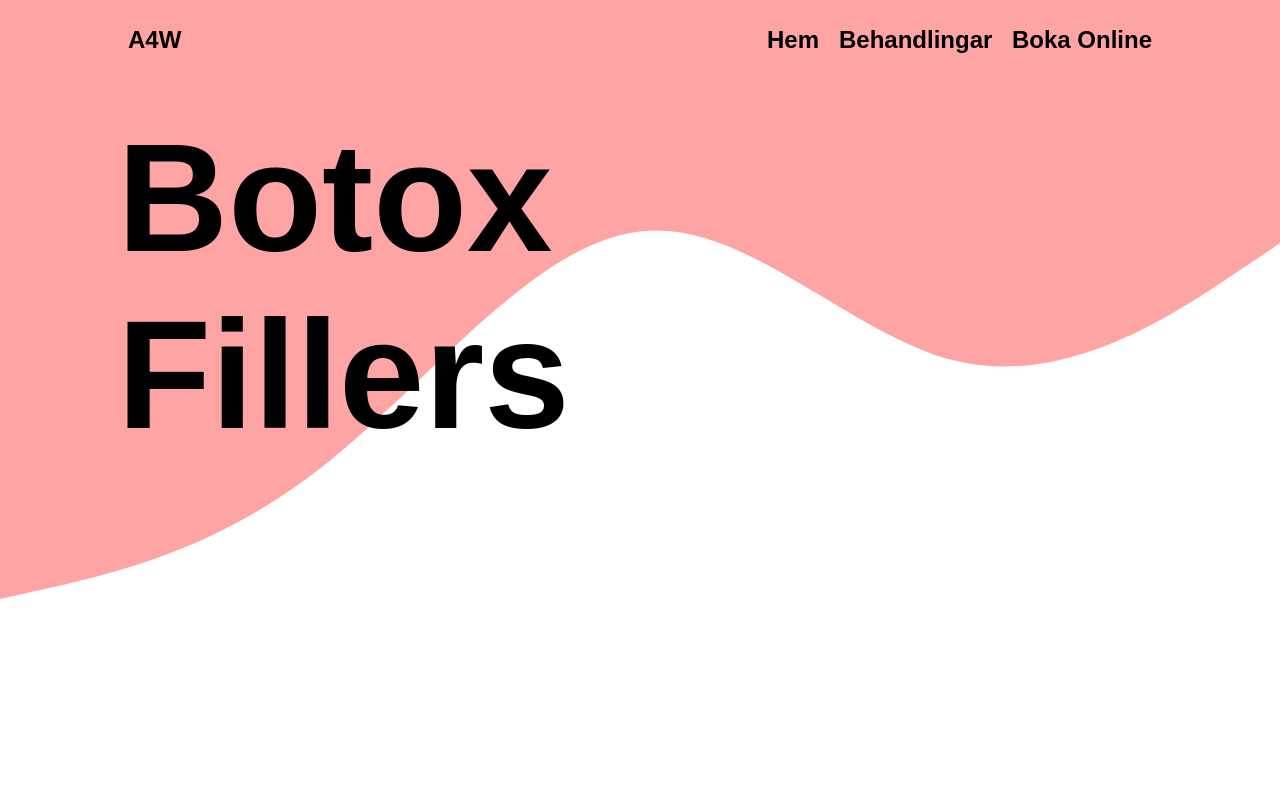
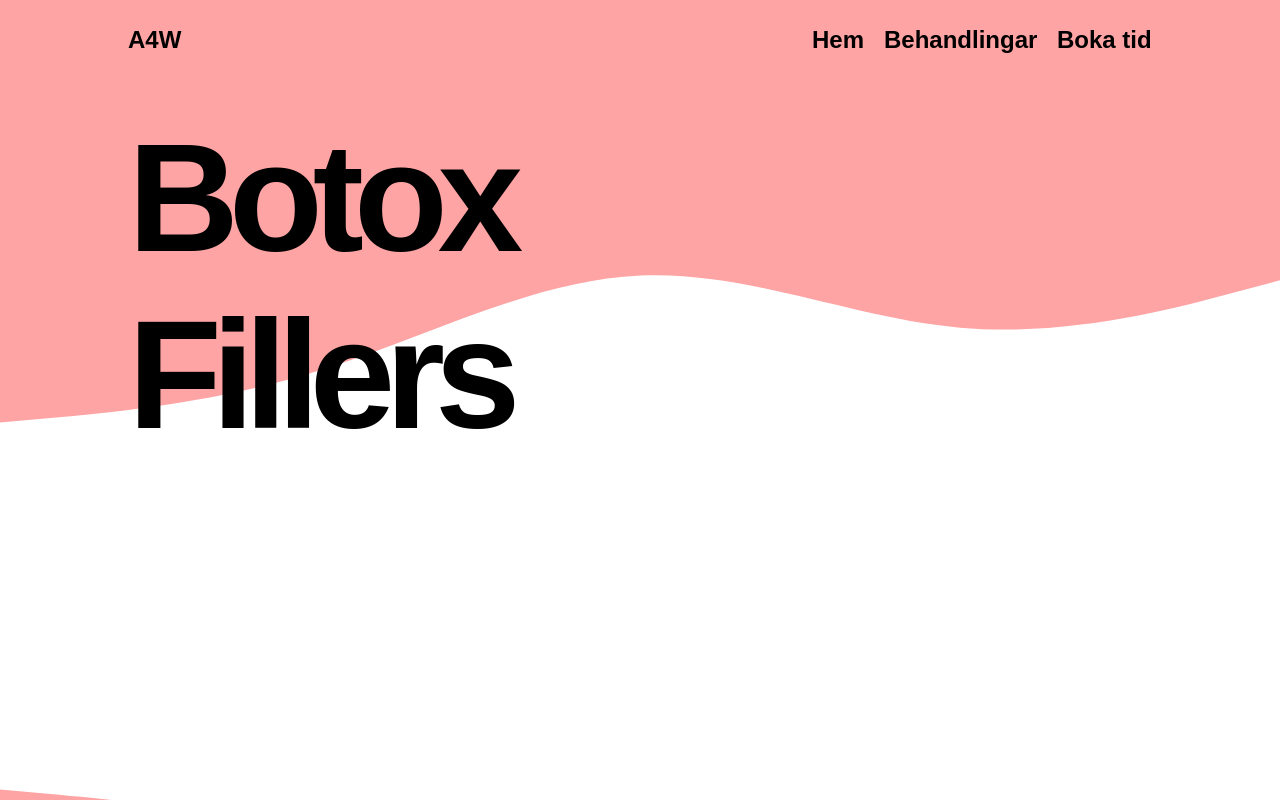
Before and after one commit to yamsboi/a4w, a React (Create React App) app: page /behandlingar in a window 1280 px wide. Shown: the top 800 px of the page. Built offline with nearby package versions, Linux system fonts and the light colour scheme; a web font is replaced by a local one.

Commit message:
Accordion update: Only one accordion can be toggled at a time.

```diff
--- a/src/Components/App.js
+++ b/src/Components/App.js
@@ -4,25 +4,28 @@ import "./style/App.scss";
 import Index from "./Routes/Index";
 import Treatments from "./Routes/Treatments";
 import ScrollToTop from "./Routes/ScrollToTop";
+import { useSpring, animated } from "react-spring";
 
 import HTTP404 from "./Routes/404";
 import Nav from "./Nav/Nav";
 import Footer from "./Footer/Footer.jsx";
 
 function App() {
+  const props = useSpring({ opacity: 1, from: { opacity: 0 } });
+
   return (
     <div className="App">
       <Router>
         <ScrollToTop>
           <Nav />
           <main>
-            <section className="content">
+            <animated.section style={{ props }} className="content">
               <Switch>
                 <Route path="/" exact component={Index} title="Home" />
                 <Route path="/behandlingar" component={Treatments} />
                 <Route component={HTTP404} />
               </Switch>
-            </section>
+            </animated.section>
           </main>
           <Footer />
         </ScrollToTop>
--- a/src/Components/Footer/Footer.jsx
+++ b/src/Components/Footer/Footer.jsx
@@ -49,12 +49,12 @@ const Footer = () => {
       <svg
         xmlns="http://www.w3.org/2000/svg"
         viewBox="0 0 1440 320"
-        preserveAspectRatio="none">
-        >
+        preserveAspectRatio="none"
+        style={{ transform: "translateY(1px)" }}>
         <path
           fill="#fea4a4"
           fillOpacity="1"
-          d="M0,256L60,250.7C120,245,240,235,360,197.3C480,160,600,96,720,90.7C840,85,960,139,1080,149.3C1200,160,1320,128,1380,112L1440,96L1440,320L1380,320C1320,320,1200,320,1080,320C960,320,840,320,720,320C600,320,480,320,360,320C240,320,120,320,60,320L0,320Z"
+          d="M0,32L60,37.3C120,43,240,53,360,85.3C480,117,600,171,720,197.3C840,224,960,224,1080,218.7C1200,213,1320,203,1380,197.3L1440,192L1440,320L1380,320C1320,320,1200,320,1080,320C960,320,840,320,720,320C600,320,480,320,360,320C240,320,120,320,60,320L0,320Z"
         />
       </svg>
       <footer>
--- a/src/Components/Nav/Nav.jsx
+++ b/src/Components/Nav/Nav.jsx
@@ -18,18 +18,18 @@ function Nav() {
   const links = [
     {
       to: "/",
-      title: "Hem",
+      label: "Hem",
       type: "NavLink",
       exact: true
     },
     {
       to: "/behandlingar/botox",
-      title: "Behandlingar",
+      label: "Behandlingar",
       type: "NavLink"
     },
     {
       to: "https://www.w3schools.com/tags/tag_i.asp",
-      title: "Boka Online",
+      label: "Boka tid",
       type: "a"
     }
   ];
@@ -50,12 +50,21 @@ function Nav() {
 
       <Hamburger state={state} toggle={toggle} />
 
-      <div className={"overlay " + (state ? "overlay-active" : "")} />
+      <div className={"overlay " + (state ? "overlay-active" : "")}>
+        <div className="wave__before" />
+        <svg xmlns="http://www.w3.org/2000/svg" viewBox="0 0 1440 320">
+          <path
+            fill="#fea4a4"
+            fillOpacity="1"
+            d="M0,256L60,250.7C120,245,240,235,360,197.3C480,160,600,96,720,90.7C840,85,960,139,1080,149.3C1200,160,1320,128,1380,112L1440,96L1440,0L1380,0C1320,0,1200,0,1080,0C960,0,840,0,720,0C600,0,480,0,360,0C240,0,120,0,60,0L0,0Z"
+          />
+        </svg>
+      </div>
 
       <ul className={state ? "" : "no-click"}>
         {trail.map(({ x, height, ...rest }, index) => (
           <animated.li
-            key={links[index].title}
+            key={links[index].label}
             className="trails-text"
             style={{
               ...rest,
@@ -68,25 +77,15 @@ function Nav() {
                   activeClassName="route-active"
                   onClick={closeMenu}
                   to={links[index].to}>
-                  {links[index].title}
+                  {links[index].label}
                 </NavLink>
               ) : (
-                <a href={links[index].to}>{links[index].title}</a>
+                <a href={links[index].to}>{links[index].label}</a>
               )}
             </animated.div>
           </animated.li>
         ))}
       </ul>
-      <div className="wave__1">
-        <div className="wave__before" />
-        <svg xmlns="http://www.w3.org/2000/svg" viewBox="0 0 1440 320">
-          <path
-            fill="#fea4a4"
-            fillOpacity="1"
-            d="M0,256L60,250.7C120,245,240,235,360,197.3C480,160,600,96,720,90.7C840,85,960,139,1080,149.3C1200,160,1320,128,1380,112L1440,96L1440,0L1380,0C1320,0,1200,0,1080,0C960,0,840,0,720,0C600,0,480,0,360,0C240,0,120,0,60,0L0,0Z"
-          />
-        </svg>
-      </div>
     </nav>
   );
 }
--- a/src/Components/Routes/Fillers.jsx
+++ b/src/Components/Routes/Fillers.jsx
@@ -1,5 +1,5 @@
 import React from "react";
-import Button from "../Button";
+
 import Typography from "../Typography";
 import Container from "../Container";
 import Card from "../Card";
@@ -21,10 +21,10 @@ const FillersRoute = () => {
         <Typography type="headline">
           Fyll ut dina läppar eller rynkor med biologiskt nedbrytbara sprutor.
         </Typography>
-        <Button to="/" float="right" text="Boka tid" />
       </div>
-      <Container>
-        <div>
+
+      <div className="treatment__accordion">
+        <Container>
           <Accordion title="Fillers Juvederm liten (0.5ml)">
             <div className="accordion__info">
               <strong>Pris</strong>
@@ -67,8 +67,8 @@ const FillersRoute = () => {
               behandling.
             </p>
           </Accordion>
-        </div>
-      </Container>
+        </Container>
+      </div>
     </React.Fragment>
   );
 };
--- a/src/Components/Routes/Treatments.jsx
+++ b/src/Components/Routes/Treatments.jsx
@@ -3,10 +3,6 @@ import { NavLink, Route } from "react-router-dom";
 import { useTrail, animated } from "react-spring";
 import BotoxRoute from "./Botox";
 import FillersRoute from "./Fillers";
-
-import Container from "../Container";
-import Button from "../Button";
-import Typography from "../Typography";
 
 // styling in nav.scss
 const treatments = [
@@ -35,7 +31,7 @@ function Treatments({ match }) {
   const config = { mass: 5, tension: 2000, friction: 200 };
   const trail = useTrail(treatments.length, {
     config,
-    from: { opacity: 0.5, x: 20, height: "0", delay: 2000 },
+    from: { opacity: 0.5, x: 40, height: "0", delay: 2000 },
     to: { opacity: 1, x: 0, height: "auto" }
   });
 
@@ -53,7 +49,14 @@ function Treatments({ match }) {
                   d="M4,11V13H16L10.5,18.5L11.92,19.92L19.84,12L11.92,4.08L10.5,5.5L16,11H4Z"
                 />
               </svg>
-              <h1>{treatments[index].name}</h1>
+
+              <animated.h1
+                style={{
+                  ...rest,
+                  transform: x.interpolate(x => `translate3d(0,${x}px,0)`)
+                }}>
+                {treatments[index].name}
+              </animated.h1>
             </NavLink>
           </animated.li>
         ))}
--- a/src/Components/style/App.scss
+++ b/src/Components/style/App.scss
@@ -22,13 +22,14 @@ body {
 }
 
 header {
+  z-index: 8001;
   display: flex;
   align-items: center;
 }
 main {
-  padding-top: $global-padding;
   flex: 1 0 auto;
-  @media screen and (min-width: $breakpoint-mobile) {
+
+  @include md {
     padding-top: 30px;
   }
 
@@ -59,6 +60,10 @@ main {
 }
 .treatment__info {
   align-self: end;
+
+  @include xl {
+    margin-bottom: 5vh;
+  }
 }
 .treatment__image {
   grid-column: 1;
@@ -69,6 +74,15 @@ main {
     grid-row: 1 / 3;
   }
 }
+
+.treatment__accordion {
+  grid-column: 1;
+
+  @include md {
+    grid-column: 2;
+  }
+}
+
 input,
 textarea,
 button,
--- a/src/Components/style/footer.scss
+++ b/src/Components/style/footer.scss
@@ -18,6 +18,10 @@ footer {
       a {
         padding-top: 5px;
         padding-bottom: 5px;
+
+        &:hover {
+          color: white;
+        }
       }
     }
   }
--- a/src/Components/style/nav.scss
+++ b/src/Components/style/nav.scss
@@ -6,27 +6,6 @@
 }
 .no-click {
   pointer-events: none;
-}
-
-.wave__1 {
-  position: absolute;
-  height: 15%;
-  width: 100%;
-  left: 0;
-  top: 0;
-  z-index: -1;
-  transform-origin: top;
-  transform: scaleY(2.5);
-
-  .wave__before {
-    background-color: $primary;
-    width: 100%;
-    height: 100%;
-
-    @include md {
-      height: 10%;
-    }
-  }
 }
 
 .trails-text {
@@ -44,40 +23,60 @@
   overflow: hidden;
 }
 nav {
-  display: -webkit-box; /* OLD - iOS 6-, Safari 3.1-6, BB7 */
-  display: -ms-flexbox; /* TWEENER - IE 10 */
-  display: -webkit-flex; /* NEW - Safari 6.1+. iOS 7.1+, BB10 */
-  display: flex; /* NEW, Spec - Firefox, Chrome, Opera */
-
+  display: flex;
   justify-content: space-between;
   align-content: center;
-
   margin-top: 10px;
   margin-left: 10vw;
   margin-right: 10vw;
   // border-bottom: solid 1px black;
   .overlay {
+    display: grid;
+    grid-template-columns: 1fr;
+    grid-template-rows: 1fr;
+    height: 45vh;
+    left: 0;
     right: 0;
     top: 0;
-    opacity: 0.95;
-    height: 100%;
-    width: 0;
-    z-index: 8000;
-    position: fixed;
-    background-color: rgb(255, 164, 164);
-    background: linear-gradient(#ffdde1, #ee9ca7);
-    transition: width 250ms cubic-bezier(0.25, 0.46, 0.45, 0.94);
-    transition-delay: 350ms;
+    opacity: 1;
+    z-index: -1;
+    position: absolute;
+
+    // background: linear-gradient(#ffdde1, #ee9ca7);
+    transition: z-index 250ms step-start,
+      height 250ms cubic-bezier(0.25, 0.46, 0.45, 0.94);
+    transition-delay: 250ms;
+
+    @include md {
+      height: 60vh;
+    }
+
+    .wave__before {
+      width: 100%;
+      background-color: rgb(255, 164, 164);
+    }
+
+    svg {
+      transform: translateY(-1px);
+      width: 100%;
+    }
   }
   .overlay-active {
-    width: 100%;
+    position: fixed;
+    z-index: 8000;
+    height: 100%;
     transition-delay: 0s;
+
+    @include md {
+      height: 60vh;
+      z-index: -1;
+    }
   }
 
   ul {
     right: auto;
     left: 50%;
-    top: 50%;
+    top: 40%;
     transform: translate(-50%, -50%);
     z-index: 9500;
     display: flex;
@@ -164,6 +163,8 @@ nav {
     li {
       a {
         h1 {
+          letter-spacing: -10px;
+
           font-size: 12vw;
         }
       }
@@ -171,9 +172,7 @@ nav {
   }
   nav {
     margin-top: 0;
-    .overlay {
-      display: none;
-    }
+
     ul {
       pointer-events: auto !important;
       position: relative;
--- a/src/Components/style/quote.scss
+++ b/src/Components/style/quote.scss
@@ -1,5 +1,6 @@
 @import "variables";
 .treatment__quote {
+  align-self: end;
   font-style: italic;
   position: relative;
   grid-column: 1;
@@ -21,6 +22,7 @@
   }
 
   @include md {
-    grid-column: 1/3;
+    width: 80%;
+    grid-column: 1;
   }
 }
--- a/src/Components/style/typography.scss
+++ b/src/Components/style/typography.scss
@@ -32,10 +32,10 @@ a {
   color: rgb(17, 17, 17);
   margin: 0;
   margin-bottom: 5px;
-  font-size: 24px;
+  font-size: 1.75rem;
   font-weight: 600;
   letter-spacing: 0.216px;
-  line-height: 28px;
+  line-height: 2.5rem;
   text-align: left;
 }
 .subhead {
```
Also changed, not shown: src/Components/Accordion/Accordion.jsx (+18 -24 lines), src/Components/Routes/Botox.jsx (+24 -17 lines), public/woman-1.jpeg (added).
